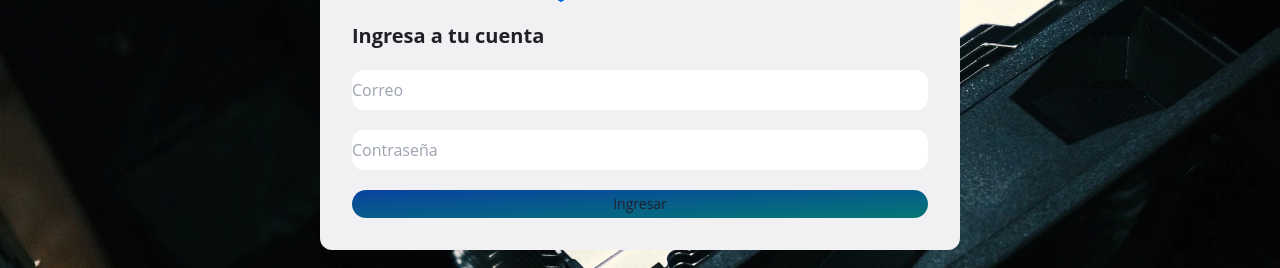
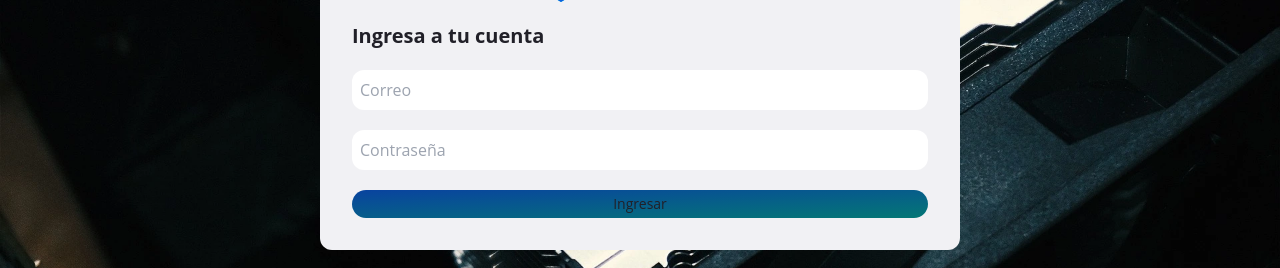
Before and after one commit to FernandoLorca/desafio-final-frontend, a React (Vite) app: page /login in a window 1280 px wide. Shown: the part 309-577 px from the top of the page. Built offline with nearby package versions, Linux system fonts and the light colour scheme.

Commit message:
Finally i dont use context to handle errors and chages of the value in inputs. All that logic is in the input component

```diff
--- a/src/App.jsx
+++ b/src/App.jsx
@@ -3,8 +3,6 @@ import { Routes, Route } from 'react-router-dom';
 import HomePublic from './pages/HomePublic';
 import NotFound from './pages/NotFound';
 import Login from './pages/Login';
-
-import InputProvider from './context/InputContext.jsx';
 
 const App = () => {
   return (
@@ -15,11 +13,7 @@ const App = () => {
       />
       <Route
         path="/login"
-        element={
-          <InputProvider>
-            <Login />
-          </InputProvider>
-        }
+        element={<Login />}
       />
       <Route
         path="*"
--- a/src/components/Form/Input.jsx
+++ b/src/components/Form/Input.jsx
@@ -1,12 +1,38 @@
-const Input = ({ inputType, inputPlaceholder, inputValue, inputOnChange }) => {
+import { useState } from 'react';
+
+const Input = ({
+  inputType,
+  inputPlaceholder,
+  // inputError,
+}) => {
+  const [input, setInput] = useState('');
+  const [inputError, setInputError] = useState('');
+
+  const inputChangeHandler = e => {
+    if (e.target.value.trim() !== '') {
+      setInputError('');
+    } else {
+      setInputError('Este campo es requerido');
+    }
+    setInput(e.target.value);
+  };
+
   return (
-    <input
-      className="pl-X4 rounded-xl py-2 focus:outline-none focus:ring focus:ring-primary-400"
-      type={inputType}
-      placeholder={inputPlaceholder}
-      onChange={inputOnChange}
-      value={inputValue}
-    />
+    <div className="mb-5">
+      <input
+        className="w-full rounded-xl py-2 pl-2 focus:outline-none focus:ring focus:ring-primary-400"
+        type={inputType}
+        placeholder={inputPlaceholder}
+        onChange={inputChangeHandler}
+        value={input}
+      />
+      <p
+        className={`pl-2 pt-2 text-sm ${inputError === '' ? 'hidden' : ''}`}
+        style={{ color: 'red' }}
+      >
+        {inputError}
+      </p>
+    </div>
   );
 };
 
--- a/src/context/InputContext.jsx
+++ /dev/null
@@ -1,21 +0,0 @@
-import { createContext, useState } from 'react';
-
-export const InputContext = createContext();
-
-const InputProvider = ({ children }) => {
-  const [input, setInput] = useState('');
-
-  const prueba = 'string';
-
-  const updateInput = e => {
-    setInput(e.target.value);
-  };
-
-  return (
-    <InputContext.Provider value={(input, updateInput, prueba)}>
-      {children}
-    </InputContext.Provider>
-  );
-};
-
-export default InputProvider;
--- a/src/context/useInputContext.jsx
+++ /dev/null
@@ -1,4 +0,0 @@
-import { useContext } from 'react';
-import InputProvider from './InputContext';
-
-export const useInputContext = () => useContext(InputProvider);
--- a/src/pages/Login.jsx
+++ b/src/pages/Login.jsx
@@ -1,15 +1,9 @@
-import { useContext } from 'react';
-
-import { InputContext } from '../context/InputContext';
-
 import ButtonCta from '../components/Buttons/ButtonCta';
 import Input from '../components/Form/Input';
 import Logo from '../components/Logo';
 import TitleOne from '../components/Titles.jsx/TitleOne';
 
 const Login = () => {
-  const { input, updateInput } = useContext(InputContext);
-
   return (
     <div className="flex h-screen items-center justify-center bg-primary-900 bg-[url('/hero.webp')] bg-cover bg-center bg-no-repeat text-dark-800">
       <div className="mx-10 flex w-full flex-col rounded-xl bg-dark-100 p-8 md:max-w-[40rem]">
@@ -23,12 +17,10 @@ const Login = () => {
           title="Ingresa a tu cuenta"
           classProperty="text-xl"
         />
-        <form className="flex flex-col gap-5">
+        <form className="flex flex-col">
           <Input
             inputType="text"
             inputPlaceholder="Correo"
-            inputOnChange={updateInput}
-            inputValue={input}
           />
           <Input
             inputType="password"
```
